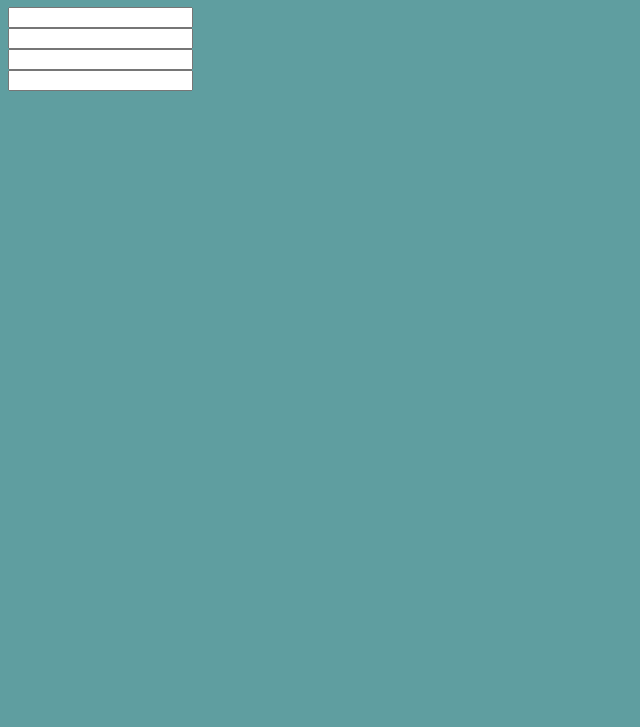
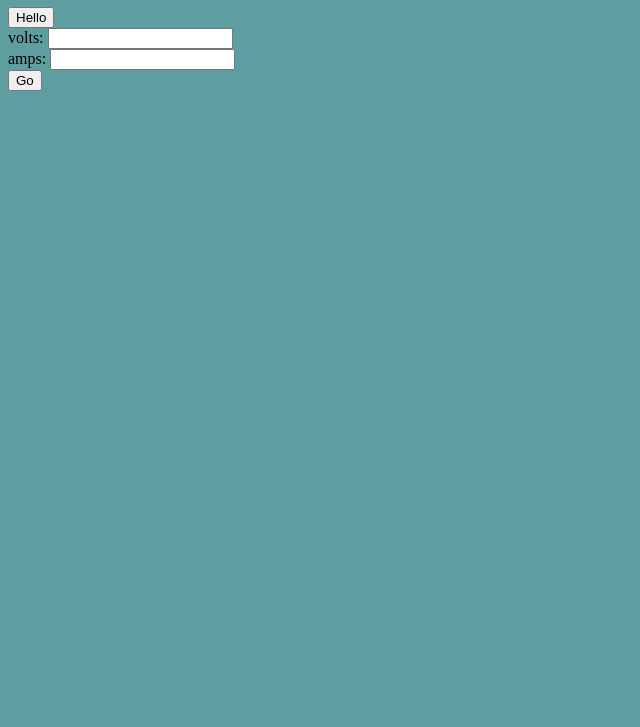
Before and after one commit to game0ver3108/electro-site, a plain HTML site: page index.html in a window 1280 px wide. Shown: the part 73-800 px from the top of the page, without its empty margins (0-640 px from the left). Drawn offline with Linux system fonts and the light colour scheme.

Commit message:
minor update

```diff
--- a/assets/js/scripts.js
+++ b/assets/js/scripts.js
@@ -0,0 +1,10 @@
+document.getElementById("calc").addEventListener("submit", (e) => {
+    e.preventDefault();
+    const volts = Number(e.target["vVal"].value);
+    const amps = Number(e.target["iVal"].value);
+    alert(volts+amps);
+});
+
+function funny() {
+    alert("Hhhhhhhhhhhheeeeeeeeeeyyyyyyyyyyyyyyyyyyyyyy")
+}
--- a/index.html
+++ b/index.html
@@ -8,12 +8,16 @@
     </head>
     <body>
         <h1>DC Wire size Calculator</h1>
-        <form>
-            <input type="number" ><br>
-            <input type="number" ><br>
-            <input type="number" ><br>
-            <input type="number" >
+        <button onclick="funny()">Hello</button>
+        <form id="calc">
+            <label for="vVal">volts:</label>
+            <input type="number" name="vVal" required step="any"><br>
+            <label for="iVal">amps:</label>
+            <input type="number" name="iVal" required step="any"><br>
+            <input type="submit" value="Go">
         </form>
+
+        <output id="out"></output>
 
         <script src="/assets/js/scripts.js"></script>
     </body>
```
Also changed, not shown: Home.html (deleted, +0 -20 lines).
